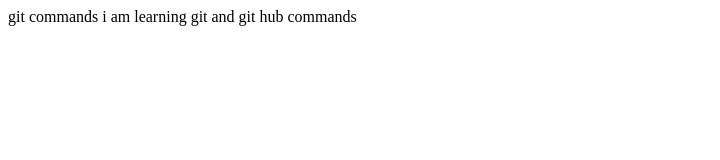
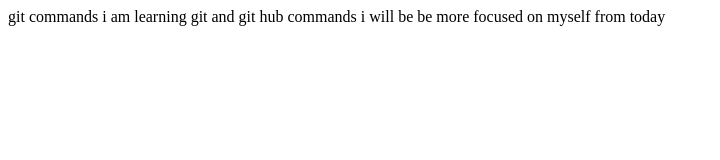
Before and after one commit to anikett-03/git-practice, a plain HTML site: page index.html in a window 1280 px wide. Shown: the whole page, without its empty margins (0-720 px from the left). Drawn offline with Linux system fonts and the light colour scheme.

Commit message:
extra lines added

```diff
--- a/index.html
+++ b/index.html
@@ -3,6 +3,8 @@
     <head>git commands</head>
     <body>
         i am learning git and git hub commands
+        i will be be more focused on myself from today
+
 
     </body>
 </html>
```
